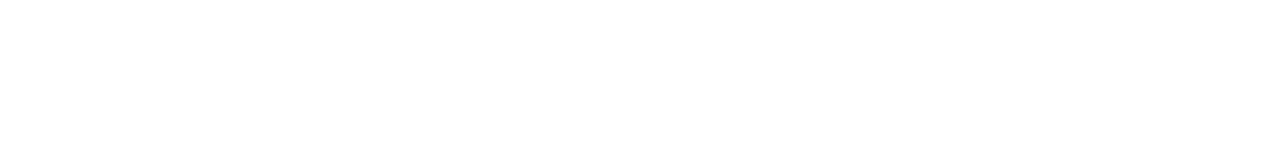
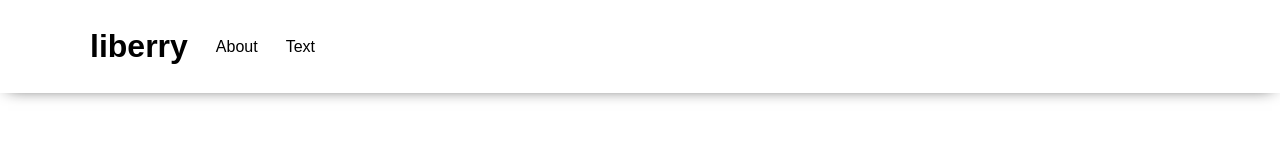
Before and after one commit to nyan-ko/odin-library, a plain HTML site: page index.html in a window 1280 px wide. Drawn offline with Linux system fonts and the light colour scheme.

Commit message:
Add skeleton header

```diff
--- a/index.html
+++ b/index.html
@@ -6,7 +6,21 @@
     <title>Library</title>
 </head>
 <body>
-
+    <div class="header">
+        <ul>
+            <li>
+                <a href="#">
+                    <h1>liberry</h1>
+                </a>
+            </li>
+            <li>
+                <a href="#">About</a>
+            </li>
+            <li>
+                <a href="#">Text</a>
+            </li>
+        </ul>
+    </div>
     <script src="index.js"></script>
 </body>
 </html>
--- a/styles.css
+++ b/styles.css
@@ -0,0 +1,30 @@
+* {
+    margin: 0;
+    padding: 0;
+}
+
+body {
+    min-height: 100vh;
+}
+
+.header {
+    font-family: sans-serif;
+    padding: 28px 90px;
+    box-shadow: 0 2px 16px -8px #111111;
+}
+
+.header ul {
+    display: flex;
+    align-items: center;
+    gap: 28px;
+    list-style-type: none;
+}
+
+.header li {
+    float: left;
+}
+
+.header a {
+    text-decoration: none;
+    color: initial;
+}
```
